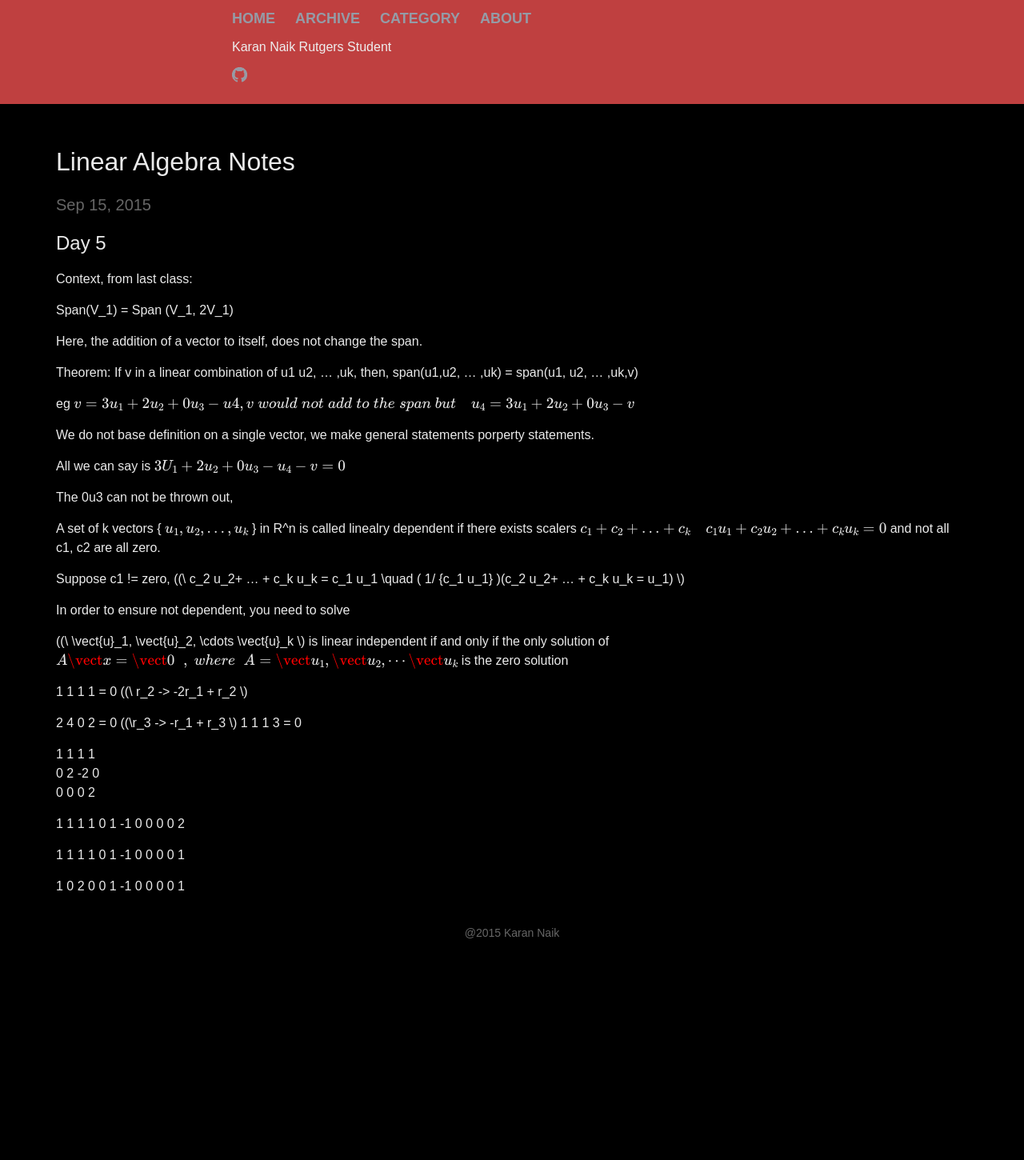
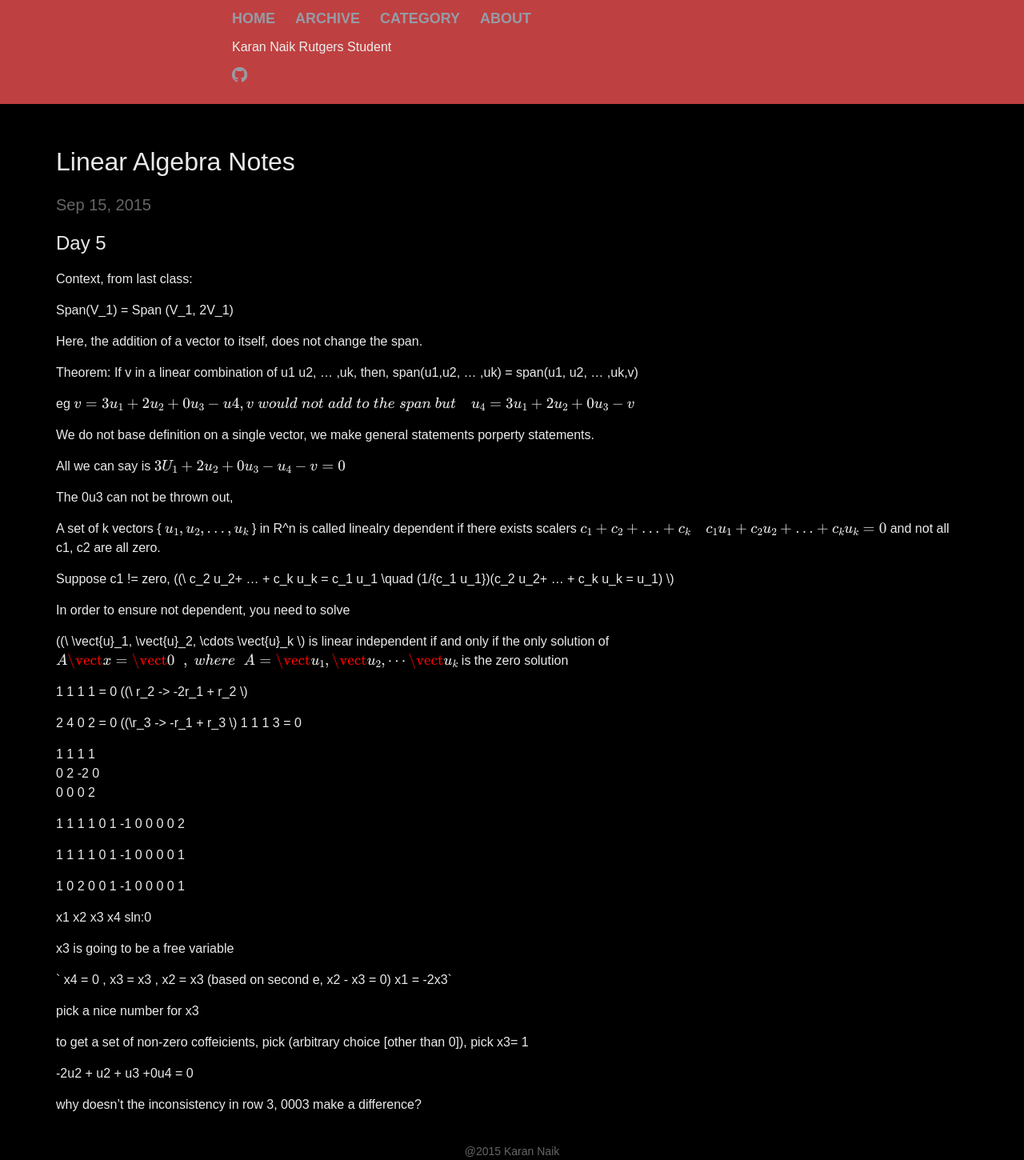
Before and after one commit to knaik/knaik.github.io, a Jekyll site: the page built from _posts/2015-09-15-linear-alg.markdown, in a window 1280 px wide. Shown: the whole page at 80% size. Built offline with Jekyll 4.4.1, drawn with Linux system fonts in a browser that asks for light colours; formulas are drawn with MathJax 3; before the commit the page ends 1177 px from its top, so only the background shows below that.

Commit message:
Worked through example

```diff
--- a/_posts/2015-09-15-linear-alg.markdown
+++ b/_posts/2015-09-15-linear-alg.markdown
@@ -27,7 +27,7 @@ The 0u3 can not be thrown out,
 A set of k vectors { \\(u_1, u_2, ... , u_k\\) } in R^n is called linealry dependent if there exists
 scalers \\(c_1 + c_2 + ... + c_k \quad c_1 u_1 + c_2  u_2+ ... + c_k u_k = 0 \\) and not all c1, c2 are all zero.
 
-Suppose c1 != zero, ((\  c_2  u_2+ ... + c_k u_k = c_1 u_1 \quad ( 1/ {c_1 u_1} )(c_2  u_2+ ... + c_k u_k = u_1) \\)
+Suppose c1 != zero, ((\  c_2  u_2+ ... + c_k u_k = c_1 u_1 \quad (1/{c_1 u_1})(c_2  u_2+ ... + c_k u_k = u_1) \\)
 
 In order to ensure not dependent, you need to solve
 
@@ -53,3 +53,17 @@ In order to ensure not dependent, you need to solve
 1 0  2 0
 0 1 -1 0
 0 0  0 1
+
+x1 x2 x3 x4 sln:0
+
+x3 is going to be a free variable
+
+` x4 = 0 , x3 = x3 ,  x2 = x3 (based on second e, x2 - x3 = 0) x1 = -2x3`
+
+pick a nice number for x3
+
+to get a set of non-zero coffeicients, pick (arbitrary choice [other than 0]), pick x3= 1
+
+-2u2 + u2 + u3 +0u4 = 0
+
+why doesn't the inconsistency in row 3, 0003 make a difference?
```
